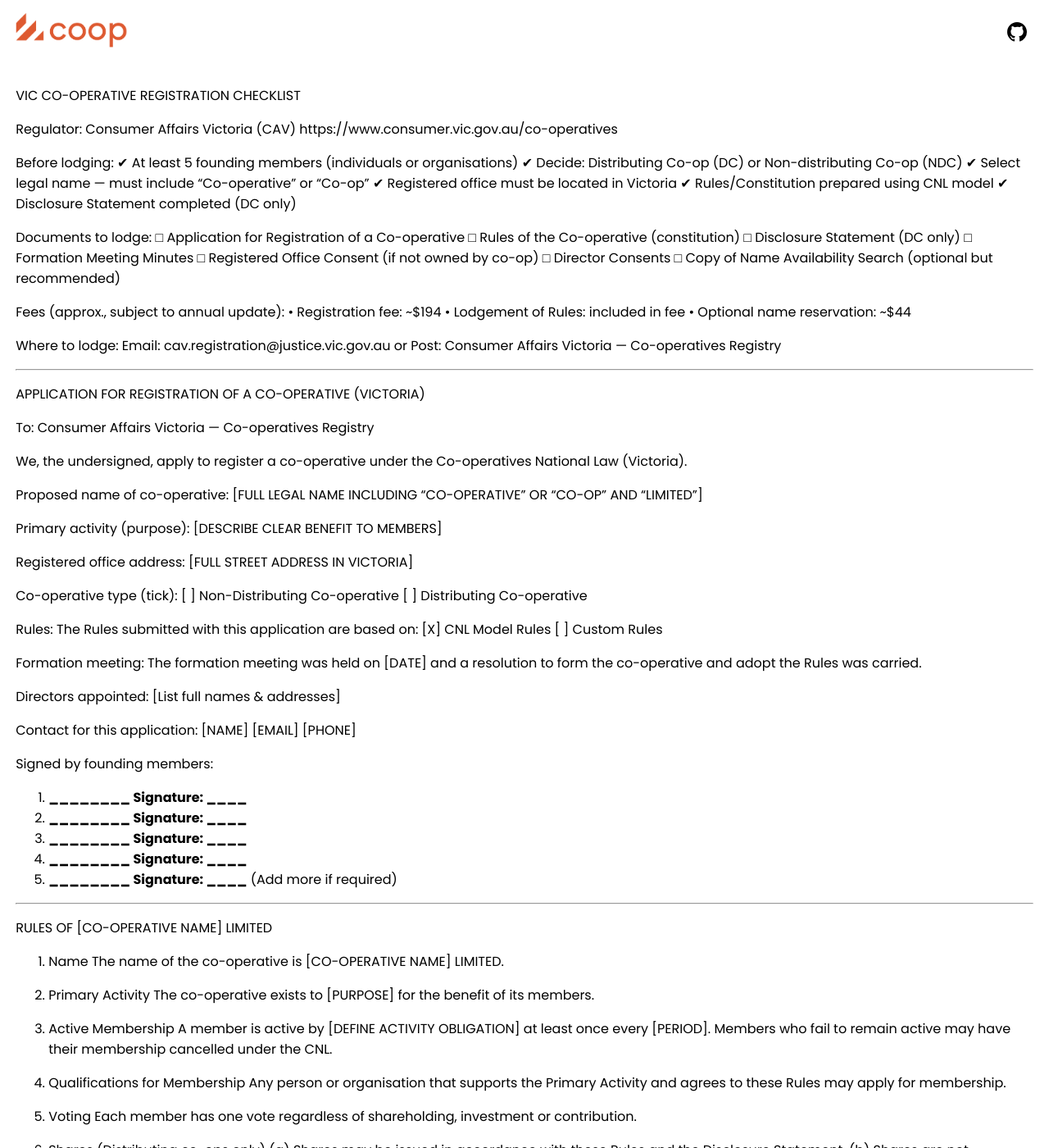
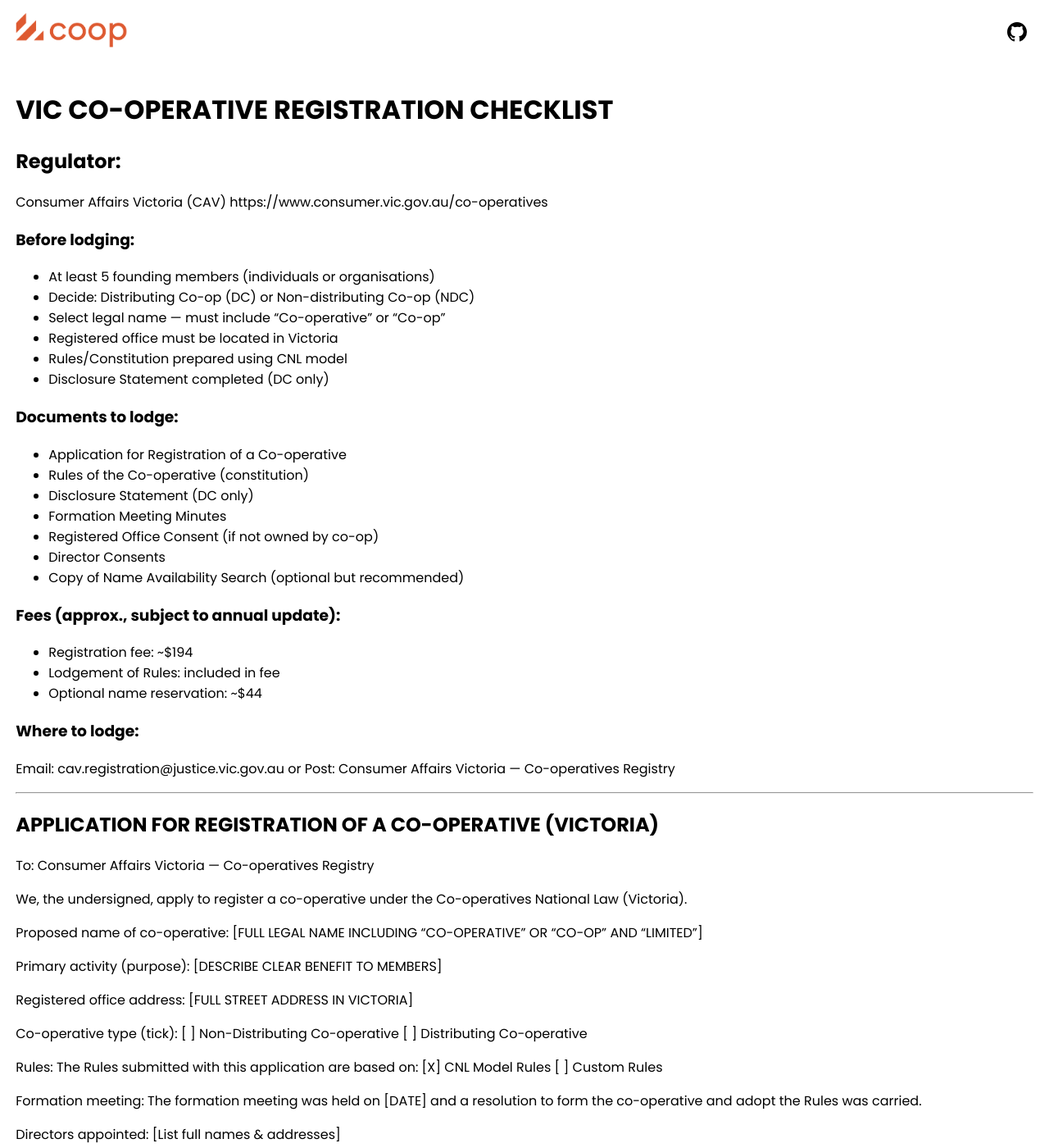
Before and after one commit to selfdriven-foundation/selfdriven-coop, a Jekyll site: the page built from docs/pages/resources-cooperatives-registration-state-gov-australia-victoria.md, in a window 1280 px wide and 1400 px high. Shown: the whole window at 82% size. Built offline with Jekyll 4.4.1, drawn with Linux system fonts in a browser that asks for light colours; part of the change alters nothing that is shown.

```diff
--- a/docs/pages/resources-cooperatives-registration-state-gov-australia-victoria.md
+++ b/docs/pages/resources-cooperatives-registration-state-gov-australia-victoria.md
@@ -4,41 +4,41 @@ title: State Gov Registration - Australia - selfdriven Cooperatives
 permalink: /resources/registration/state-gov/australia/victoria
 ---
 
-VIC CO-OPERATIVE REGISTRATION CHECKLIST
+# VIC CO-OPERATIVE REGISTRATION CHECKLIST
 
-Regulator:
+## Regulator:
 Consumer Affairs Victoria (CAV)
 https://www.consumer.vic.gov.au/co-operatives
 
-Before lodging:
-✔ At least 5 founding members (individuals or organisations)
-✔ Decide: Distributing Co-op (DC) or Non-distributing Co-op (NDC)
-✔ Select legal name — must include “Co-operative” or “Co-op”
-✔ Registered office must be located in Victoria
-✔ Rules/Constitution prepared using CNL model
-✔ Disclosure Statement completed (DC only)
+### Before lodging:
+- At least 5 founding members (individuals or organisations)
+- Decide: Distributing Co-op (DC) or Non-distributing Co-op (NDC)
+- Select legal name — must include “Co-operative” or “Co-op”
+- Registered office must be located in Victoria
+- Rules/Constitution prepared using CNL model
+- Disclosure Statement completed (DC only)
 
-Documents to lodge:
-□ Application for Registration of a Co-operative
-□ Rules of the Co-operative (constitution)
-□ Disclosure Statement (DC only)
-□ Formation Meeting Minutes
-□ Registered Office Consent (if not owned by co-op)
-□ Director Consents
-□ Copy of Name Availability Search (optional but recommended)
+### Documents to lodge:
+- Application for Registration of a Co-operative
+- Rules of the Co-operative (constitution)
+- Disclosure Statement (DC only)
+- Formation Meeting Minutes
+- Registered Office Consent (if not owned by co-op)
+- Director Consents
+- Copy of Name Availability Search (optional but recommended)
 
-Fees (approx., subject to annual update):
-• Registration fee: ~$194
-• Lodgement of Rules: included in fee
-• Optional name reservation: ~$44
+### Fees (approx., subject to annual update):
+- Registration fee: ~$194
+- Lodgement of Rules: included in fee
+- Optional name reservation: ~$44
 
-Where to lodge:
+### Where to lodge:
 Email: cav.registration@justice.vic.gov.au
 or Post: Consumer Affairs Victoria — Co-operatives Registry
 
 ---
 
-APPLICATION FOR REGISTRATION OF A CO-OPERATIVE (VICTORIA)
+## APPLICATION FOR REGISTRATION OF A CO-OPERATIVE (VICTORIA)
 
 To: Consumer Affairs Victoria — Co-operatives Registry
 
@@ -83,7 +83,7 @@ Signed by founding members:
 
 ---
 
-RULES OF [CO-OPERATIVE NAME] LIMITED
+## RULES OF [CO-OPERATIVE NAME] LIMITED
 
 1. Name
 The name of the co-operative is [CO-OPERATIVE NAME] LIMITED.
@@ -128,7 +128,7 @@ Any surplus assets on winding up must be dealt with according to the CNL and the
 
 ---
 
-FORMATION MEETING — [CO-OPERATIVE NAME] LIMITED
+## FORMATION MEETING — [CO-OPERATIVE NAME] LIMITED
 
 Date: [DATE]
 Location: [ADDRESS]
```
